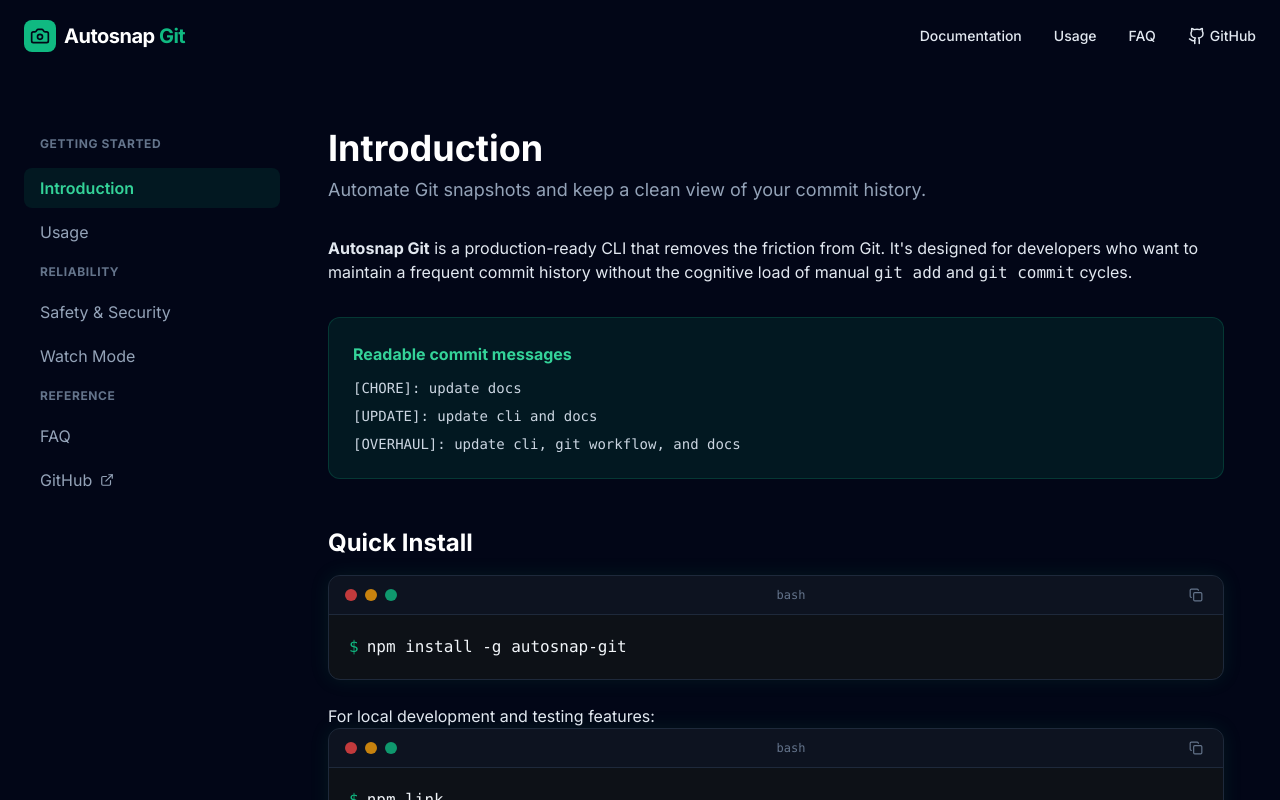
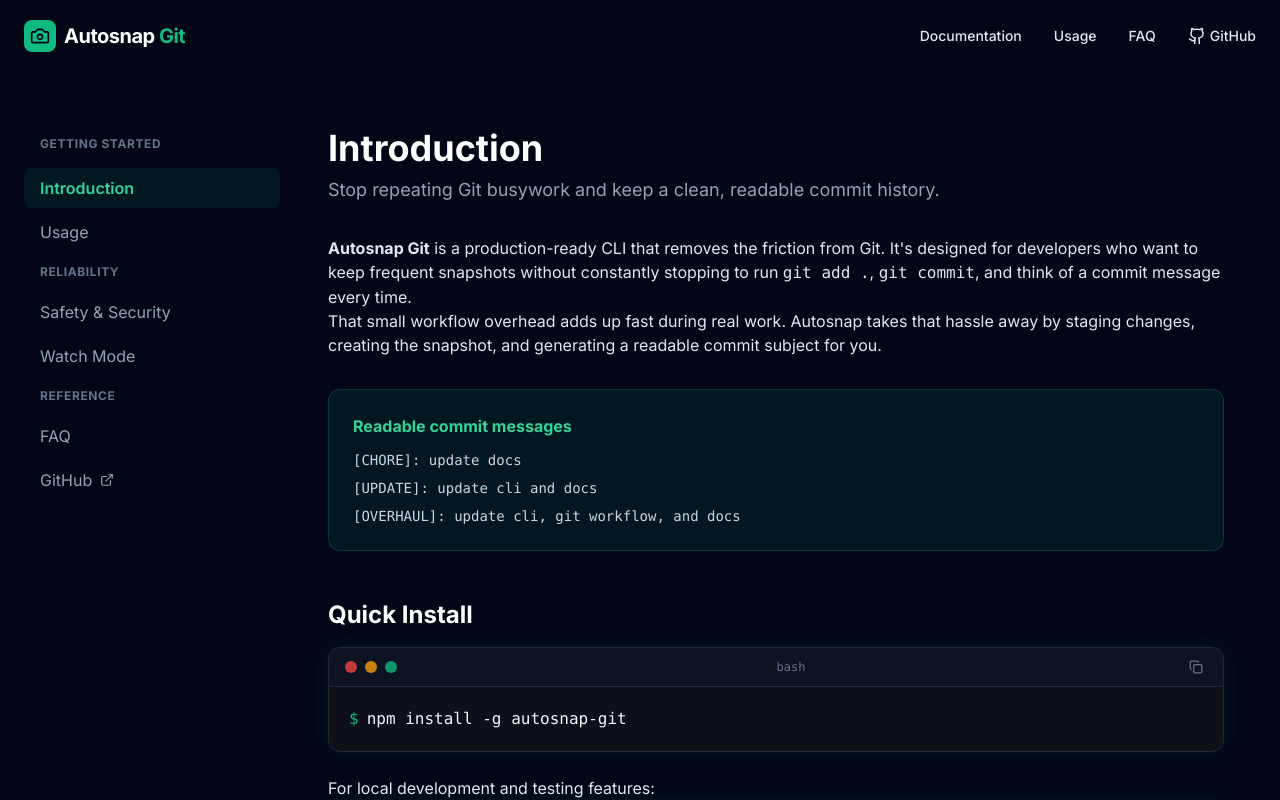
Before and after one commit to Haryomidey/autosnap-docs, a React (Vite) app: page /docs in a window 1280 px wide. Shown: the top 800 px of the page. Built offline with nearby package versions, Linux system fonts and the light colour scheme.

Commit message:
[CHORE]: update source

```diff
--- a/src/pages/Docs.tsx
+++ b/src/pages/Docs.tsx
@@ -20,12 +20,15 @@
   <div className="space-y-8 animate-in fade-in duration-500">
     <div className="space-y-2">
       <h1 className="text-4xl font-bold text-white">Introduction</h1>
-      <p className="text-slate-400 text-lg">Automate Git snapshots and keep a clean view of your commit history.</p>
+      <p className="text-slate-400 text-lg">Stop repeating Git busywork and keep a clean, readable commit history.</p>
     </div>
     <div className="prose prose-invert max-w-none">
       <p>
         <strong>Autosnap Git</strong> is a production-ready CLI that removes the friction from Git.
-        It's designed for developers who want to maintain a frequent commit history without the cognitive load of manual <code>git add</code> and <code>git commit</code> cycles.
+        It's designed for developers who want to keep frequent snapshots without constantly stopping to run <code>git add .</code>, <code>git commit</code>, and think of a commit message every time.
+      </p>
+      <p>
+        That small workflow overhead adds up fast during real work. Autosnap takes that hassle away by staging changes, creating the snapshot, and generating a readable commit subject for you.
       </p>
 
       <div className="p-6 bg-emerald-500/10 rounded-xl border border-emerald-500/20 my-8">
@@ -67,6 +70,9 @@
 
     <div className="space-y-6">
       <h3 className="text-xl font-bold text-white">Basic Commands</h3>
+      <p className="text-slate-400">
+        Instead of interrupting your flow to stage files, write a commit, and come up with a message, you can let Autosnap handle the routine steps for you.
+      </p>
       <Terminal commands={[
         { cmd: 'autosnap-git', output: '# creates a snapshot if changes exist' },
         { cmd: 'autosnap-git --dry-run', output: '# preview without committing' },
@@ -145,6 +151,7 @@
     <p className="text-slate-400 leading-relaxed">
       In watch mode, Autosnap observes your project and creates commits after changes settle.
       If you do not pass <code>--prefix</code>, it can infer a tag automatically from the files changed and how large the edit was.
+      That means you do not have to keep remembering when to run Git commands or what to write as the message while you are in the middle of coding.
     </p>
 
     <div className="grid grid-cols-1 md:grid-cols-2 gap-4">
@@ -224,6 +231,10 @@
         {
           q: "Why didn't Autosnap create a commit?",
           a: "Either no changes were detected in the tracked files, or sensitive files were found and the process was blocked for safety."
+        },
+        {
+          q: "What problem does Autosnap actually solve?",
+          a: "It removes the repetitive Git routine of running git add ., git commit, and stopping to think of a commit message whenever you want to save progress."
         },
         {
           q: "Does Autosnap respect .gitignore?",
--- a/src/pages/Home.tsx
+++ b/src/pages/Home.tsx
@@ -35,7 +35,7 @@
                 <span className="text-transparent bg-clip-text bg-gradient-to-r from-emerald-400 to-emerald-600">Autopilot.</span>
               </h1>
               <p className="text-xl md:text-2xl text-slate-400 max-w-2xl mx-auto leading-relaxed font-medium">
-                Automated git snapshots that capture every breakthrough without the manual overhead. The ultimate safety net for modern developers.
+                Automated Git snapshots that remove the hassle of repeated <code>git add .</code>, <code>git commit</code>, and writing commit messages by hand.
               </p>
             </div>
 
@@ -87,7 +87,7 @@
             {
               icon: <Zap className="text-emerald-500" />,
               title: "Instant Snapshots",
-              desc: "Automatically commits only when changes exist. No empty commits, no noise."
+              desc: "Automatically stages and commits real changes so you do not have to keep doing the same Git steps by hand."
             },
             {
               icon: <Eye className="text-blue-500" />,
@@ -133,7 +133,7 @@
             <div className="space-y-8">
               <h2 className="text-4xl md:text-5xl font-bold text-white tracking-tight">Automate without fear.</h2>
               <p className="text-slate-400 text-lg leading-relaxed font-medium">
-                Autosnap Git is designed with a safety-first mindset. It respects your <code>.gitignore</code> and explicitly blocks sensitive patterns to ensure your secrets stay secret.
+                Autosnap Git is built for the moments when you want to save progress but do not want to break focus for <code>git add .</code>, <code>git commit</code>, and message-writing. It respects your <code>.gitignore</code> and explicitly blocks sensitive patterns to ensure your secrets stay secret.
               </p>
               <ul className="space-y-5">
                 {[
```
